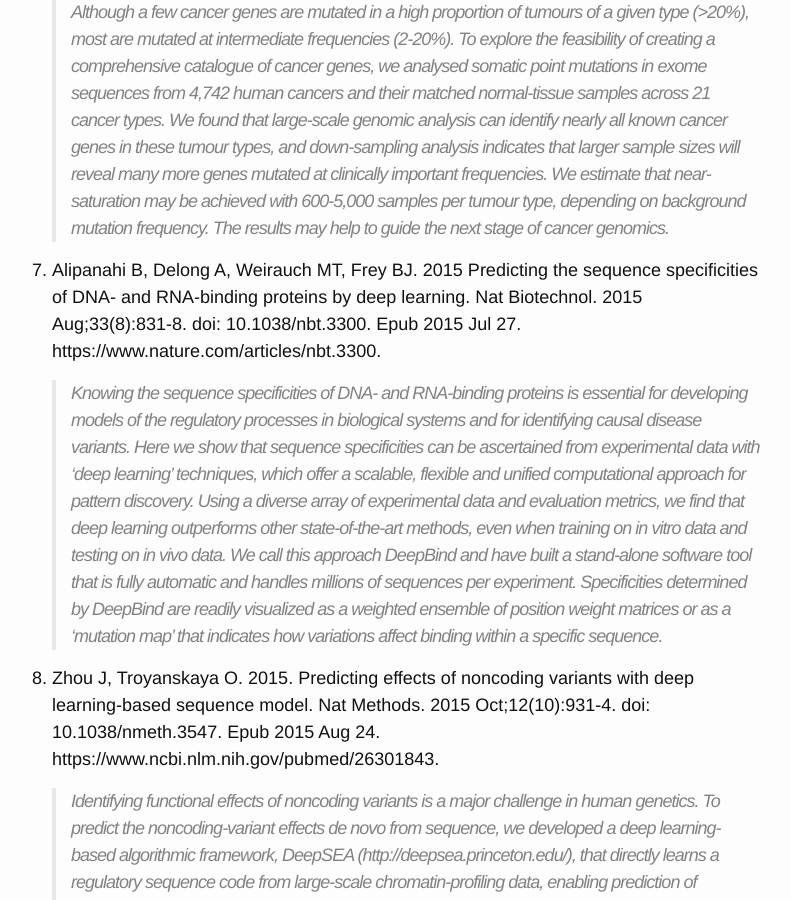
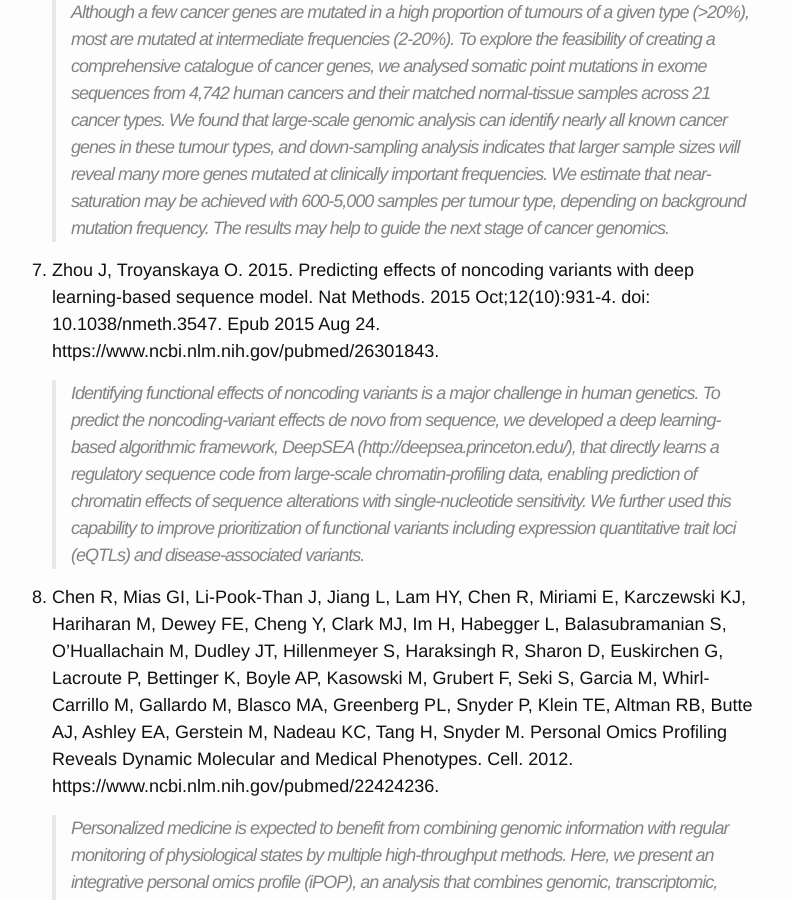
Before and after one commit to dcmb-courses/bioinf602-603-fall2020, a Jekyll site: the page built from Genomics.md, in a window 1280 px wide and 900 px high, scrolled down 2223 px. Shown: the whole window, without its empty margins (248-1039 px from the left). Built offline with Jekyll 4.4.1, drawn with Linux system fonts in a browser that asks for light colours.

Commit message:
Update Genomics.md

```diff
--- a/Genomics.md
+++ b/Genomics.md
@@ -29,10 +29,6 @@ permalink: /Genomics/
 1. Discovery and saturation analysis of cancer genes across 21 tumour types. Lawrence MS, Stojanov P, Mermel CH, Robinson JT, Garraway LA, Golub TR, Meyerson M, Gabriel SB,Lander ES, Getz G. Nature. 2014 Jan 23; 505(7484):495-501. https://www.ncbi.nlm.nih.gov/pubmed/24390350.
 
       >Although a few cancer genes are mutated in a high proportion of tumours of a given type (>20%), most are mutated at intermediate frequencies (2-20%). To explore the feasibility of creating a comprehensive catalogue of cancer genes, we analysed somatic point mutations in exome sequences from 4,742 human cancers and their matched normal-tissue samples across 21 cancer types. We found that large-scale genomic analysis can identify nearly all known cancer genes in these tumour types, and down-sampling analysis indicates that larger sample sizes will reveal many more genes mutated at clinically important frequencies. We estimate that near-saturation may be achieved with 600-5,000 samples per tumour type, depending on background mutation frequency. The results may help to guide the next stage of cancer genomics.
-
-1. Alipanahi B, Delong A, Weirauch MT, Frey BJ.  2015 Predicting the sequence specificities of DNA- and RNA-binding proteins by deep learning. Nat Biotechnol. 2015 Aug;33(8):831-8. doi: 10.1038/nbt.3300. Epub 2015 Jul 27. https://www.nature.com/articles/nbt.3300.
-
-      >Knowing the sequence specificities of DNA- and RNA-binding proteins is essential for developing models of the regulatory processes in biological systems and for identifying causal disease variants. Here we show that sequence specificities can be ascertained from experimental data with 'deep learning' techniques, which offer a scalable, flexible and unified computational approach for pattern discovery. Using a diverse array of experimental data and evaluation metrics, we find that deep learning outperforms other state-of-the-art methods, even when training on in vitro data and testing on in vivo data. We call this approach DeepBind and have built a stand-alone software tool that is fully automatic and handles millions of sequences per experiment. Specificities determined by DeepBind are readily visualized as a weighted ensemble of position weight matrices or as a 'mutation map' that indicates how variations affect binding within a specific sequence.
 
 1. Zhou J, Troyanskaya O.  2015. Predicting effects of noncoding variants with deep learning-based sequence model. Nat Methods. 2015 Oct;12(10):931-4. doi: 10.1038/nmeth.3547. Epub 2015 Aug 24. https://www.ncbi.nlm.nih.gov/pubmed/26301843.
 
```
